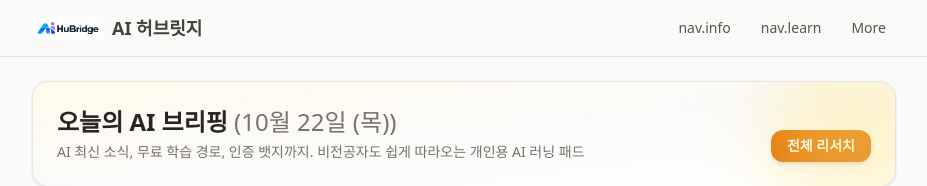
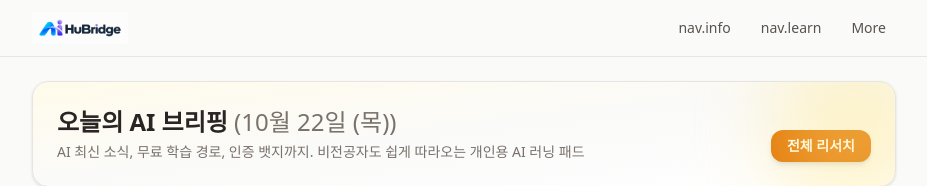
Before and after one commit to Oh-JunTaek/AIHuBridge, a React (Vite) app: page / in a window 1280 px wide. Shown: the top 186 px of the page, without its empty margins (176-1103 px from the left). Built offline with nearby package versions, Linux system fonts and the light colour scheme; a web font is replaced by a local one.

Commit message:
refine: remove top txt, keep only HuBridge png logo

```diff
--- a/src/routes/Root.tsx
+++ b/src/routes/Root.tsx
@@ -37,14 +37,13 @@ export default function Root() {
     <div className="min-h-screen bg-stone-50 text-stone-700 dark:bg-stone-950 dark:text-stone-200 flex flex-col transition-colors">
       <header className="sticky top-0 z-20 bg-stone-50/80 dark:bg-stone-950/80 backdrop-blur border-b border-stone-200 dark:border-stone-700">
         <div className="mx-auto max-w-4xl px-4 h-14 flex items-center justify-between">
-          {/* 로고: HuBridge.png 이미지 + 텍스트 */}
-          <div className="flex items-center gap-2 font-semibold text-lg">
+          {/* 로고: HuBridge.png 이미지만 표시 */}
+          <div className="flex items-center">
             <img
               src={`${import.meta.env.BASE_URL}icon/HuBridge.png`}
               alt="AI 허브릿지 로고"
-              className="h-6 w-auto"
+              className="h-8 w-auto"
             />
-            <span>{nav.siteName}</span>
           </div>
 
           <nav className="flex items-center gap-1 overflow-x-auto">
```
